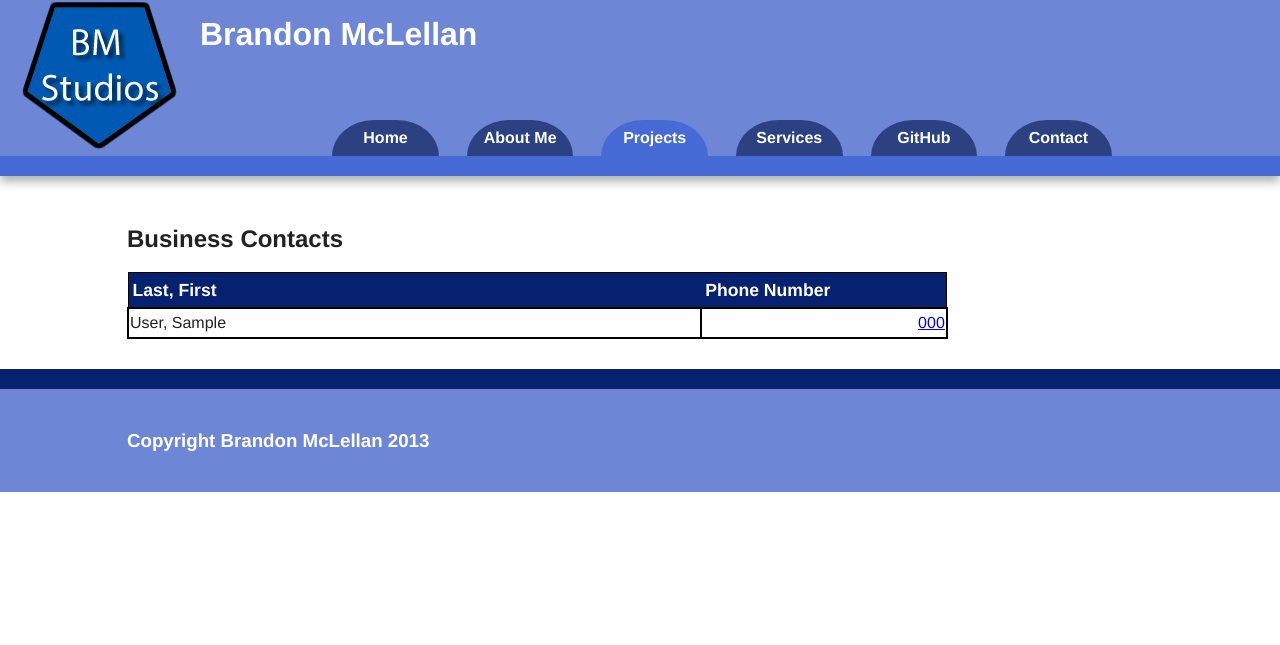
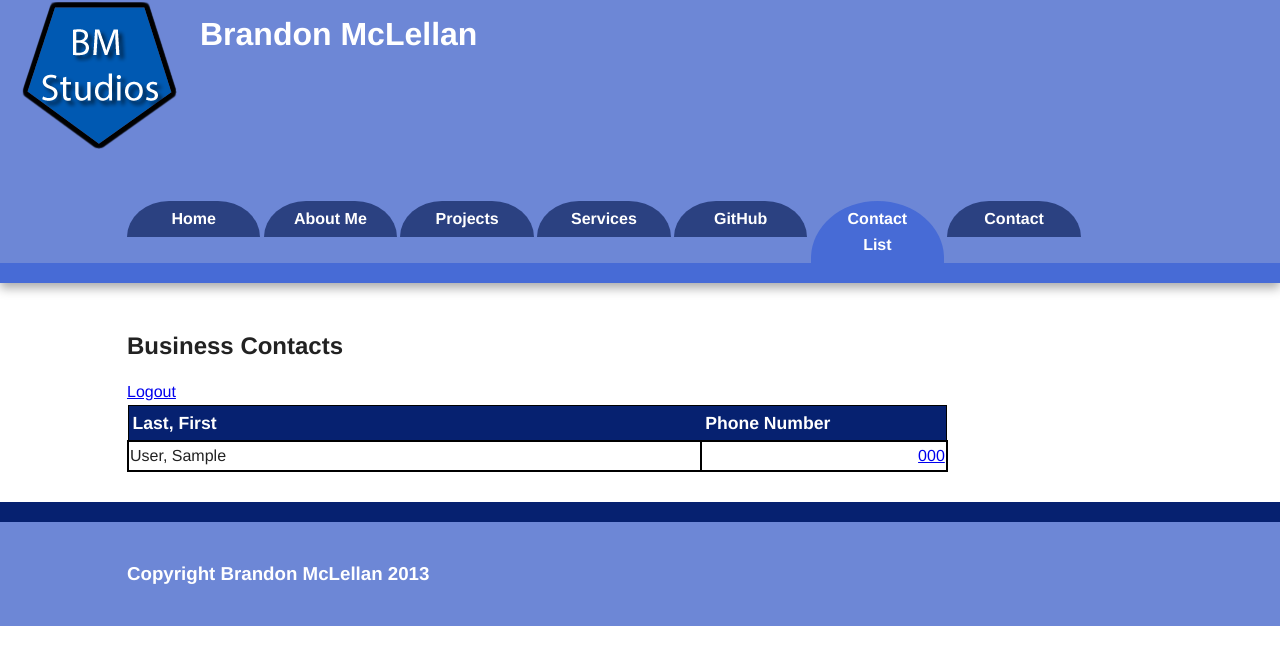
Before and after one commit to brandonmclellan/business, a PHP site: page /contacts.php in a window 1280 px wide. Shown: the top 645 px of the page. Run offline with PHP 8.4, Linux system fonts and the light colour scheme; the visitor is signed in with stand-in values (Sample User, id 1); tables that the repository leaves empty or names only in its code hold one stand-in row (values such as "Sample post"); some libraries are stand-ins or nearby versions.

Commit message:
Navigation
Added button for navigation to all pages.

```diff
--- a/aboutme.html
+++ b/aboutme.html
@@ -41,6 +41,7 @@
                         <li><a href="projects.html">Projects</a></li>
                         <li><a href="services.html">Services</a></li>
                         <li><a href="https://github.com/brandonmclellan">GitHub</a></li>
+						<li><a href="contacts.php">Contact List</a></li>
                         <li><a href="contactme.html">Contact</a></li>
                     </ul>
 
--- a/contactme.html
+++ b/contactme.html
@@ -42,6 +42,7 @@
                         <li><a href="projects.html">Projects</a></li>
                         <li><a href="services.html">Services</a></li>
                         <li><a href="https://github.com/brandonmclellan">GitHub</a></li>
+						<li><a href="contacts.php">Contact List</a></li>
                         <li><a href="contactme.html" class="active-nav">Contact</a></li>
                     </ul>
 
--- a/contacts.php
+++ b/contacts.php
@@ -24,5 +24,12 @@
 		die;
 	}
 
+	// Check if the user was trying to log out.
+	if (isset($_GET['logout'])) {
+		$_SESSION = array();
+		session_destroy();
+		header('Location: login.php');
+	}
+
 	include "includes/contact_view.php";
 ?>
--- a/css/main.css
+++ b/css/main.css
@@ -65,8 +65,8 @@ body {
 }
 
 .wrapper {
-    width: 90%;
-    margin: 0 5%;
+    width: 95%;
+    margin: 0 2%;
 }
 
 
@@ -337,7 +337,7 @@ nav a:hover {
     nav a {
         float: left;
         width: 9%;
-        margin: 0 1.7%;
+        margin: 0 1.7px;
         padding: 5px 2%;
         margin-bottom: 0;
         border-top-left-radius: 70px 60px;
@@ -390,7 +390,7 @@ nav a:hover {
 
     nav {
         float: right;
-        width:  80%;
+        width:  100%;
     }
 
 /* ============
--- a/includes/contact_view.php
+++ b/includes/contact_view.php
@@ -41,9 +41,10 @@
                     <ul>
                         <li><a href="index.html">Home</a></li>
                         <li><a href="aboutme.html">About Me</a></li>
-                        <li><a href="projects.html" class="active-nav">Projects</a></li>
+                        <li><a href="projects.html">Projects</a></li>
                         <li><a href="services.html">Services</a></li>
                         <li><a href="https://github.com/brandonmclellan">GitHub</a></li>
+						<li><a href="contacts.php" class="active-nav">Contact List</a></li>
                         <li><a href="contactme.html">Contact</a></li>
                     </ul>
 
@@ -54,6 +55,7 @@
         <div class="main-container">
             <div class="main wrapper clearfix">
 				<h2>Business Contacts</h2>
+				<a href="contacts.php?logout=1"><div class="logout">Logout</div></a>
 				<table id="contacts" class="contacts">
 					<thead>
 						<th >Last, First</th>
--- a/index.html
+++ b/index.html
@@ -42,6 +42,7 @@
                         <li><a href="projects.html">Projects</a></li>
                         <li><a href="services.html">Services</a></li>
                         <li><a href="https://github.com/brandonmclellan">GitHub</a></li>
+						<li><a href="contacts.php">Contact List</a></li>
                         <li><a href="contactme.html">Contact</a></li>
                     </ul>
 
--- a/login.php
+++ b/login.php
@@ -31,9 +31,10 @@
                     <ul>
                         <li><a href="index.html">Home</a></li>
                         <li><a href="aboutme.html">About Me</a></li>
+                        <li><a href="projects.html">Projects</a></li>
                         <li><a href="services.html">Services</a></li>
                         <li><a href="https://github.com/brandonmclellan">GitHub</a></li>
-						<li><a href="contacts.html" class="active-nav">Contacts</a></li>
+						<li><a href="contacts.php" class="active-nav">Contact List</a></li>
                         <li><a href="contactme.html">Contact</a></li>
                     </ul>
 
--- a/projects.html
+++ b/projects.html
@@ -34,6 +34,7 @@
                         <li><a href="projects.html" class="active-nav">Projects</a></li>
                         <li><a href="services.html">Services</a></li>
                         <li><a href="https://github.com/brandonmclellan">GitHub</a></li>
+						<li><a href="contacts.php">Contact List</a></li>
                         <li><a href="contactme.html">Contact</a></li>
                     </ul>
 
--- a/services.html
+++ b/services.html
@@ -34,6 +34,7 @@
                         <li><a href="projects.html">Projects</a></li>
                         <li><a href="services.html" class="active-nav">Services</a></li>
                         <li><a href="https://github.com/brandonmclellan">GitHub</a></li>
+						<li><a href="contacts.php">Contact List</a></li>
                         <li><a href="contactme.html">Contact</a></li>
                     </ul>
 
```
